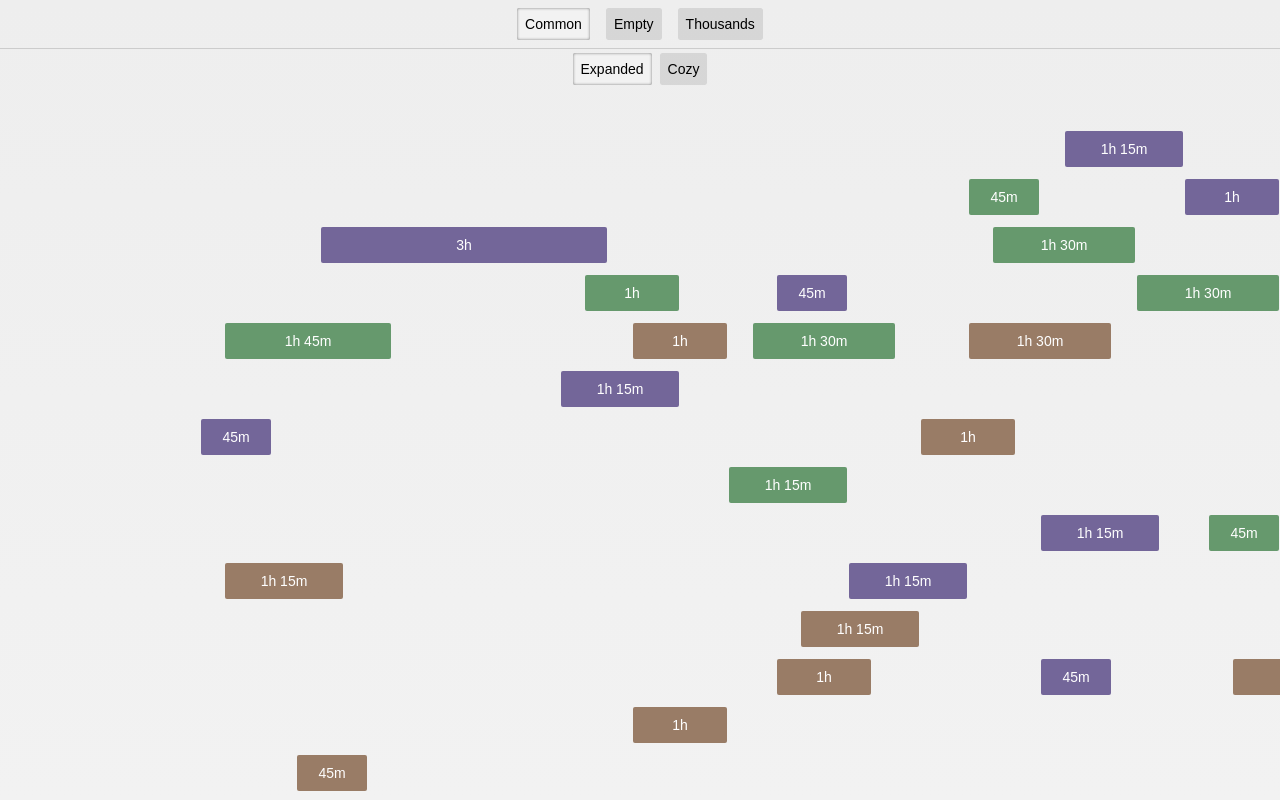
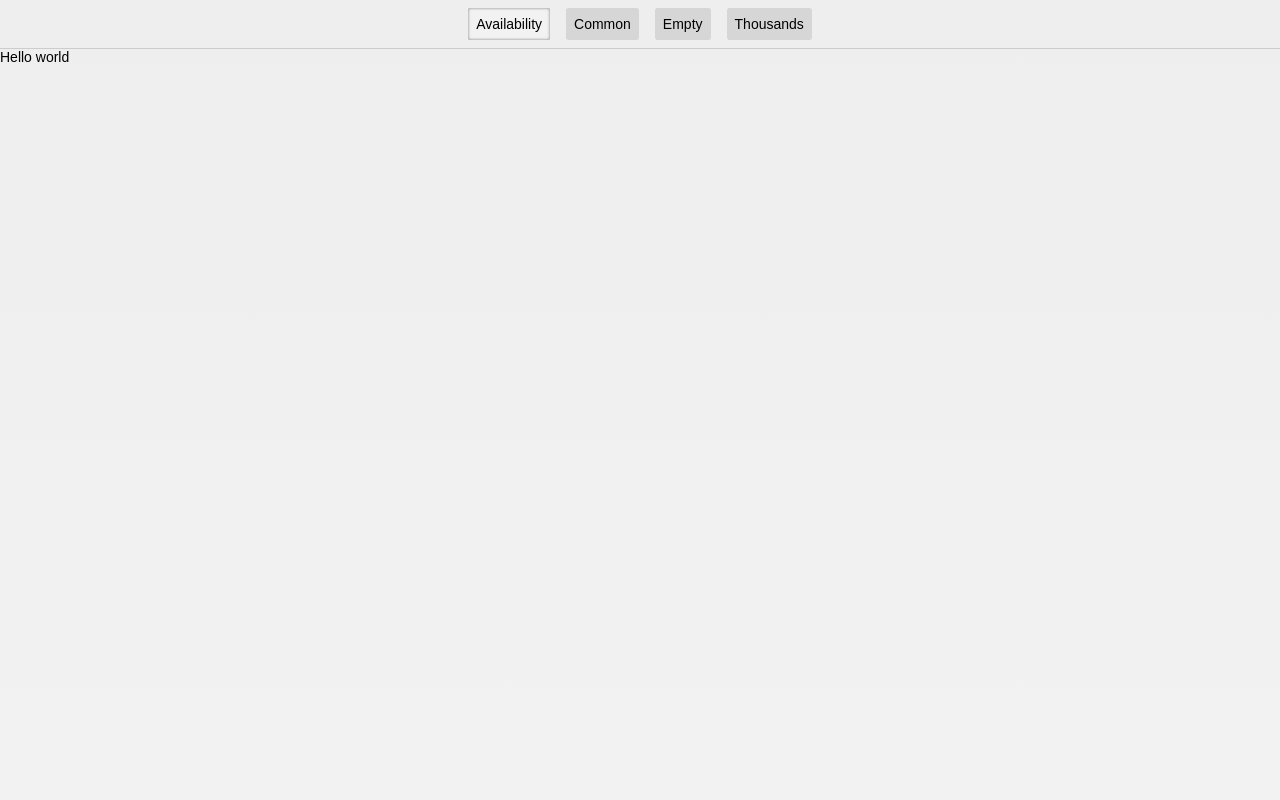
Before and after one commit to beaucollins/time-graph, a React app: page / in a window 1280 px wide. Shown: the top 800 px of the page. Built offline with nearby package versions, Linux system fonts and the light colour scheme; the HTML template or start-up script is replaced by a standard one.

Commit message:
Organizing windowing strategies

```diff
--- a/src/component/app.jsx
+++ b/src/component/app.jsx
@@ -21,9 +21,9 @@ export default class App extends Component {
 
 	static defaultProps = {
 		options: [
-			// { key: 'availability', label: 'Availability', render: () => {
-			// 	return <div id="graph-container"><AvailabilityPlanner /></div>;
-			// } },
+			{ key: 'availability', label: 'Availability', render: () => {
+				return <div id="graph-container"><AvailabilityPlanner /></div>;
+			} },
 			{ key: 'common', label: 'Common', render: () => {
 				console.log('rendering with %d blocks', commonData.length)
 				return <CompressablePlanner initialData={ commonData } />;
--- a/src/component/block-graph/index.jsx
+++ b/src/component/block-graph/index.jsx
@@ -1,10 +1,10 @@
-import { Component, createRef } from 'react';
+import { Component, createRef, Fragment } from 'react';
 import PropTypes from 'prop-types';
 import { throttle } from 'lodash';
 
 import { timeSpanContainsTime } from 'timespan';
 import Block from './block';
-import windower from './windower';
+import all from './windower/all';
 
 function invertPoint({ x, y }) {
 	return { x: -x, y: -y };
@@ -55,6 +55,9 @@ export default class BlockGraph extends Component {
 			// how many rows are there
 			count: PropTypes.number.isRequired,
 		}).isRequired,
+
+		windower: PropTypes.func.isRequired,
+
 	};
 
 	static defaultProps = {
@@ -68,6 +71,7 @@ export default class BlockGraph extends Component {
 		onMouseDownGraph: () => {},
 		onMouseMoveGraph: () => {},
 		onMouseUpGraph: () => {},
+		windower: all,
 	}
 
 	constructor(props) {
@@ -87,7 +91,7 @@ export default class BlockGraph extends Component {
 			// It can, however, be necessary for cases like modals and tooltips when you need to
 			// measure a DOM node before rendering something that depends on its size or position.
 			// eslint-disable-next-line react/no-did-mount-set-state
-			this.setState({ windower: windower(this.getWindowSize(), range => {
+			this.setState({ windower: this.props.windower(this.getWindowSize(), range => {
 				return this.props.blocks.filter(block => {
 					return block.row >= range.rowSpan.startIndex &&
 						block.row < range.rowSpan.endIndex &&
@@ -255,7 +259,7 @@ export default class BlockGraph extends Component {
 		}
 
 		const viewport = this.getCurrentViewPort();
-		const matching = this.state.windower.getVisibleBlocks(viewport).filter(block => {
+		const matching = this.state.windower.getVisibleItems(viewport).filter(block => {
 			return timeSpanContainsTime(block, timeIndex.seconds) &&
 				this.props.rows.getIndexForBlock(block) === timeIndex.row;
 		});
--- /dev/null
+++ b/src/component/block-graph/windower/all.jsx
@@ -0,0 +1,22 @@
+import { Fragment } from 'react';
+
+export default (windowSize, dataProvider) => {
+	const range = {
+		timeSpan: { startTime: -Infinity, endTime: Infinity },
+		rowSpan: { startIndex: -Infinity, endIndex: Infinity },
+	};
+	return {
+		// everything is always visible
+		getVisibleItems: () => {
+			return dataProvider(range);
+		},
+		// always render everything
+		renderVisibleWindows: (viewPort, renderBlock) => {
+			return (
+				<Fragment key="all">
+					{dataProvider(range).map(renderBlock)}
+				</Fragment>
+			);
+		},
+	};
+};
--- a/src/component/block-graph/windower.jsx
+++ b/src/component/block-graph/windower/windowed.jsx
@@ -69,7 +69,7 @@ export default (windowSize, datasource) => {
 
 	return {
 		windowForPoint,
-		getVisibleBlocks: (viewport) => {
+		getVisibleItems: (viewport) => {
 			const windowed = mapWindows(expandViewport(viewport), (w) => {
 				const cache = windows[windowKey(w)] || [];
 				return cache;
--- a/src/component/demos/availability/index.jsx
+++ b/src/component/demos/availability/index.jsx
@@ -1,32 +1,39 @@
 import { Component } from 'react';
 import withGestures from 'component/block-graph/with-gestures';
+import recognizer from '../planner/recognizer';
 
 import { SECONDS_PER_HOUR, SECONDS_PER_DAY } from 'timespan';
 
-const recognizer = (event, gesture) => {
-	return null;
+
+const gestureApplier = (gesture, blocks) => {
+	return { updated: [], modified: [] };
 };
 
-const gestureApplier = (gesture, blocks) => {
-	return blocks;
-};
-
-const GestureGraph = withGestures(recognizer);
+const BlockGraph = withGestures(recognizer);
 
 export default class AvailabilityPlanner extends Component {
+
+	applyGesture = (gesture, data) => {
+		return gestureApplier(gesture, data);
+	}
+
 	render() {
 		return (
-			<GestureGraph
+			<BlockGraph
 				timeSpan={{
 					startTime: 0,
 					endTime: SECONDS_PER_DAY,
 				}}
+
 				chromeOffset={{
 					header: 48,
 					sidebar: 164,
 				}}
+
 				pixelsPerSecond={100 / SECONDS_PER_HOUR}
-				originSeconds={0}
+
+				applyGesture={this.applyGesture}
+
 				blocks={[{ uid: 'test', startTime: 3600, endTime: 3600 * 2 }]}
 				rows={{
 					height: 86,
@@ -38,7 +45,7 @@ export default class AvailabilityPlanner extends Component {
 			>
 				<div>Hello world</div>
 				<div></div>
-			</GestureGraph>
+			</BlockGraph>
 		);
 	}
 }
--- a/src/component/demos/planner/index.jsx
+++ b/src/component/demos/planner/index.jsx
@@ -1,20 +1,18 @@
-import { Component, PureComponent } from 'react';
+import { Component } from 'react';
 import PropTypes from 'prop-types';
 
-import withGestures, { recognizeType, EVENT_TYPES } from 'component/block-graph/with-gestures';
+import withGestures from 'component/block-graph/with-gestures';
 import Block from './block';
-import uuid from 'uuid/v4';
-import { timeSpanContainsTime, snapToNearestSpan, SECONDS_PER_DAY } from 'timespan';
-import { calculateMinSecond } from 'data/helpers';
+import { snapToNearestSpan, SECONDS_PER_DAY } from 'timespan';
 import gestureRecognizer from './recognizer';
 import applyGesture from './applier';
+import windowed from 'component/block-graph/windower/windowed';
 
 const SECONDS_PER_HOUR = 60 * 60;
 
 const BlockGraph = withGestures(gestureRecognizer);
 
-export default class Planner extends React.Component {
-
+export default class Planner extends Component {
 	static propTypes = {
 		initialData: PropTypes.arrayOf(PropTypes.shape({
 			uid: PropTypes.string.isRequired,
@@ -38,14 +36,14 @@ export default class Planner extends React.Component {
 		};
 	}
 
-	static getDerivedStateFromProps(nextProps, prevState) {
+	static getDerivedStateFromProps(nextProps) {
 		const { rows, startTime, endTime } = nextProps.initialData.reduce((values, block) => {
 			return {
 				rows: Math.max(values.rows, block.row),
 				startTime: Math.min(values.startTime, block.startTime),
 				endTime: Math.max(values.endTime, block.endTime),
-			}
-		}, {rows: 0, startTime: Infinity, endTime: -Infinity });
+			};
+		}, { rows: 0, startTime: Infinity, endTime: -Infinity });
 		const timeSpan = snapToNearestSpan({ startTime, endTime }, SECONDS_PER_DAY, true);
 		return {
 			blocks: nextProps.initialData,
@@ -53,7 +51,7 @@ export default class Planner extends React.Component {
 				startTime: isNaN(timeSpan.startTime) ? 0 : timeSpan.startTime,
 				endTime: isNaN(timeSpan.endTime) ? SECONDS_PER_DAY : timeSpan.endTime,
 			},
-			rows: rows === 0 ? 25 : rows
+			rows: rows === 0 ? 25 : rows,
 		};
 	}
 
@@ -63,12 +61,13 @@ export default class Planner extends React.Component {
 
 	handleGestureChange = (gesture, prevGesture, applier) => {
 		if (gesture && gesture.type === 'selection') {
-			this.setState( {selectedBlockUids: [gesture.selected.uid] });
+			this.setState({ selectedBlockUids: [gesture.selected.uid] });
 		} else {
 			this.setState({ selectedBlockUids: [] });
 		}
 		if (gesture.type === 'complete') {
-			const result = applier(gesture.gesture);
+			const changes = applier(gesture.gesture);
+			console.log('time to commit changes', changes);
 		}
 	}
 
@@ -103,6 +102,9 @@ export default class Planner extends React.Component {
 					header: 36,
 					sidebar: 200,
 				}}
+
+				windower={windowed}
+
 				onGestureChange={this.handleGestureChange}
 				renderBlock={this.renderBlock}
 				applyGesture={this.applyGesture}
```
Also changed, not shown: src/split-by.js (+8 -0 lines).
